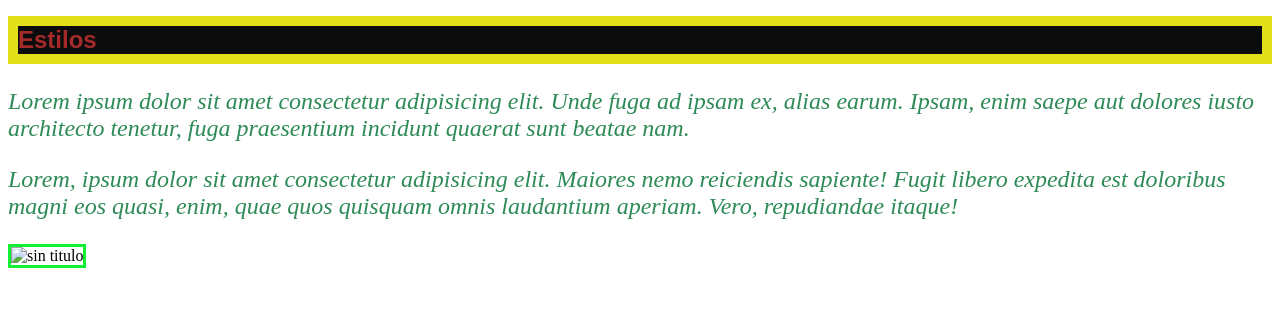
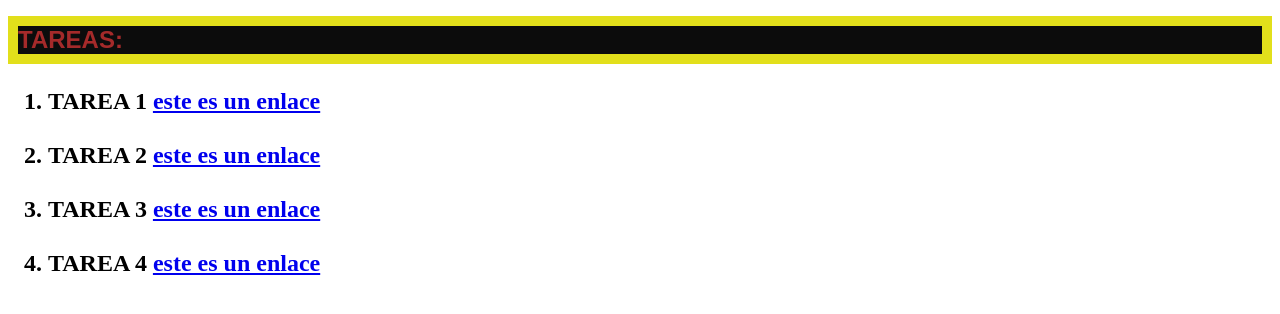
Before and after one commit to aaronmezaquintanaelier/aaronmezaquintanaelier.github.io, a plain HTML site: page index.html in a window 1280 px wide. Drawn offline with Linux system fonts and the light colour scheme; files that its build step writes are made by us from their sources.

Commit message:
Update index.html

```diff
--- a/index.html
+++ b/index.html
@@ -8,13 +8,19 @@
     <title>Document</title>
 </head>
 <body>
-    <h1>Estilos</h1>
-    <p>Lorem ipsum dolor sit amet consectetur adipisicing elit. Unde fuga ad ipsam ex, alias earum. Ipsam, enim saepe aut dolores iusto architecto tenetur, fuga praesentium incidunt quaerat sunt beatae nam.</p>
-    <div>
-        <p>Lorem, ipsum dolor sit amet consectetur adipisicing elit. Maiores nemo reiciendis sapiente! Fugit libero expedita est doloribus magni eos quasi, enim, quae quos quisquam omnis laudantium aperiam. Vero, repudiandae itaque!</p>
-
-    </div>
-
-<img src="hola.png" alt="sin titulo">
+    <h1>TAREAS:
+        <h2>
+            <ol>
+                <li>TAREA 1    <a href="https://app.schoology.com/assignment/2352836159/info">este es un enlace</a>
+               </li>
+               <br>
+               <li>TAREA 2   <a href="https://app.schoology.com/assignment/2352836159/info">este es un enlace</a></li>
+               <br>
+               <li> TAREA 3   <a href="https://app.schoology.com/assignment/2352836159/info">este es un enlace</a></li>
+               <br>
+               <li> TAREA 4   <a href="https://app.schoology.com/assignment/2352836159/info">este es un enlace</a></li>
+            </ol>
+        </h2>
+    </h1>
 </body>
 </html>
```
